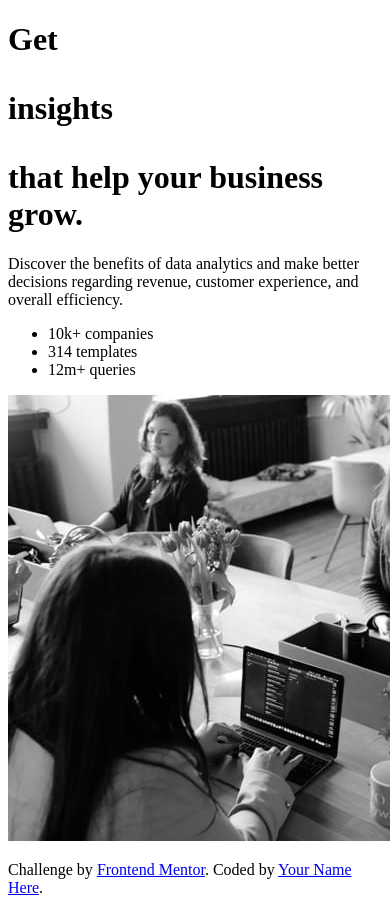
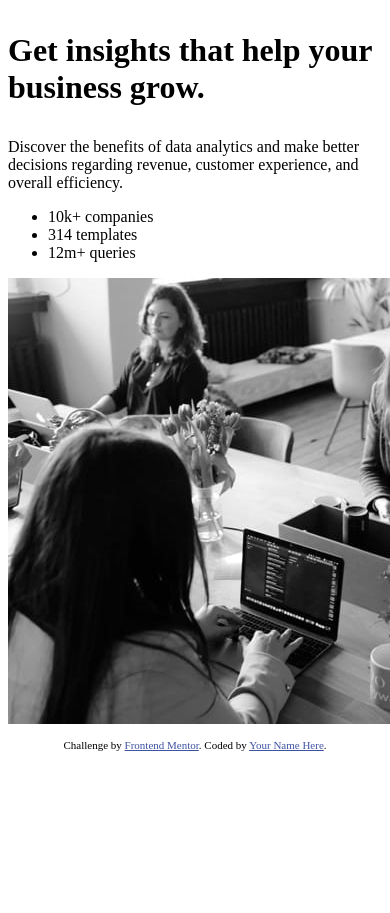
Before and after one commit to sedaryildirim/stats-preview-card-component, a plain HTML site: page index.html in a window 390 px wide. Shown: the top 913 px of the page. After the commit the page ends 844 px from the top, so only its background shows below. Drawn offline with Linux system fonts and the light colour scheme.

Commit message:
index.html additions, along with css responsive layout added, mobile first

```diff
--- a/css/styles.css
+++ b/css/styles.css
@@ -0,0 +1,28 @@
+:root {
+    --clr-primary-300: hsl(233, 47%, 7%); /* main bg color */
+    --clr-primary-400: hsl(244, 38%, 16%); /* main card bg color */
+    --clr-accent-500: hsl(277, 64%, 61%); /* accent color */
+    --clr-mainsandtats-600: hsl(0, 0%, 100%); /* main heading & stats */
+    --clr-mainparagraph-700: hsla(0, 0%, 100%, 0.75); /* main paragraph */
+    --clr-statheadings-800: hsla(0, 0%, 100%, 0.6); /* stat headings */
+
+    --ff-primary-400: 'Inter', sans-serif; /* cta */
+    --ff-primary-700: 'Inter', sans-serif; /* bold cta */
+    --ff-accent-400: 'Lexend Deca', sans-serif; /* body text */
+}
+
+body {
+    font-size: 0.9375rem;
+}
+
+.container {
+    display: flex;
+    flex-direction: row;
+}
+
+/* Responsive layout - makes a one column layout instead of a two-column layout */
+@media (min-width: 375px) {
+    .container {
+      flex-direction: column;
+    }
+  }
--- a/index.html
+++ b/index.html
@@ -8,11 +8,12 @@
   <script src="/js/js.js"></script>
   <title>Frontend Mentor | Stats preview card component</title>
 
-  <!-- Feel free to remove these styles or customise in your own stylesheet 👍
   <style>
+    @import url('https://fonts.googleapis.com/css2?family=Inter:wght@400;700&display=swap');
+    @import url('https://fonts.googleapis.com/css2?family=Inter:wght@400;700&family=Lexend+Deca&display=swap');
     .attribution { font-size: 11px; text-align: center; }
     .attribution a { color: hsl(228, 45%, 44%); }
-    </style> -->
+  </style>
 
 </head>
 
@@ -23,7 +24,9 @@
       <header>
         <div>
           <h1>
-              Get <p class="cta-color">insights</p> that help your business grow.
+            <p>
+              Get insights that help your business grow.
+            </p>
           </h1>
         </div>
       </header>
@@ -49,7 +52,11 @@
 
       <section>
         <div>
-            <img src="/images/image-header-desktop.jpg" alt="People sitting around office table">
+          <picture>
+            <source media="(min-width: 375px), (max-width: 1440px" srcset="/images/image-header-desktop.jpg">
+            <source media="min-width: 0px), (max-width: 375px)" srcset="/images/image-mobile-desktop.jpg">
+            <img src="/images/image-header-desktop.jpg" alt="">
+          </picture>
         </div>
       </section>
 
```
Also changed, not shown: 1 other file. Lines whose indentation alone changed are shown as unchanged.
